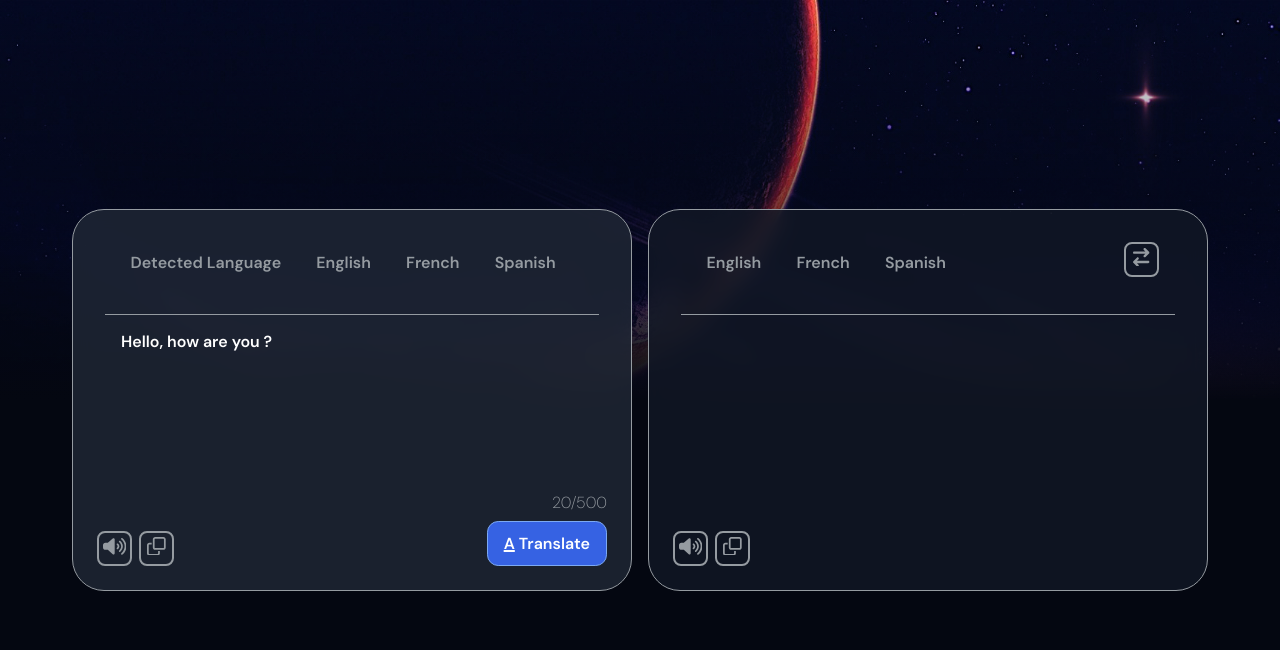
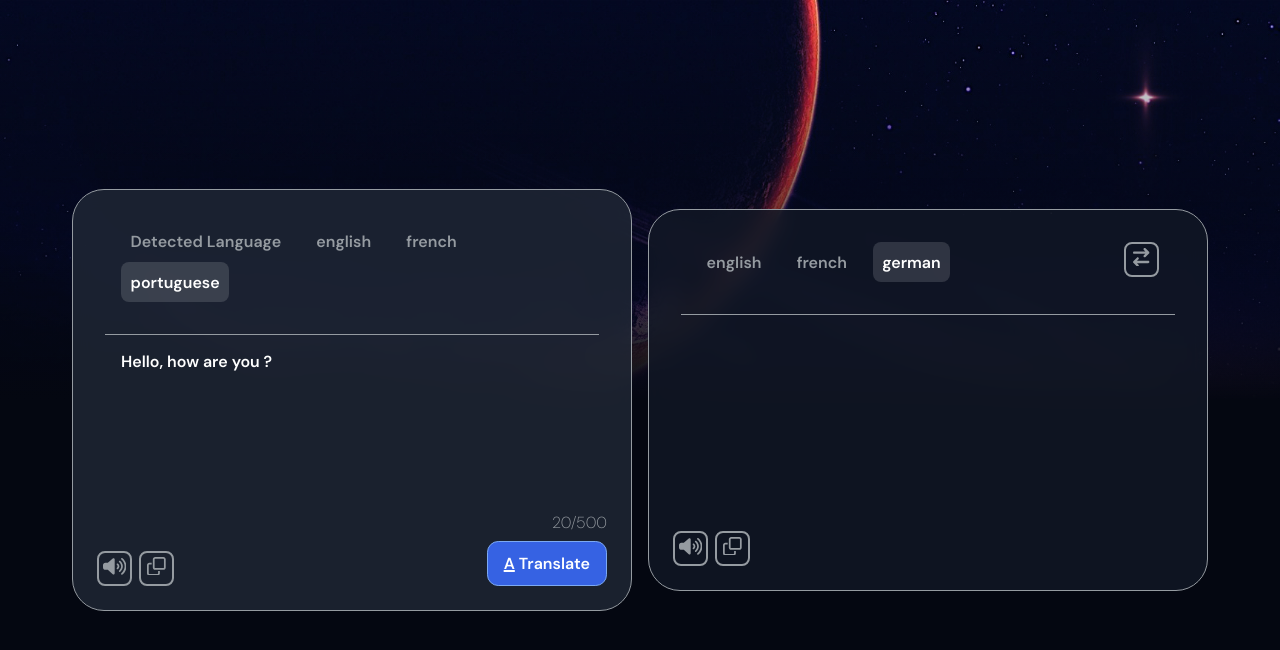
Before and after one commit to dsordes37/translate_app, an Angular app: page / in a window 1280 px wide. Shown: the top 650 px of the page. Built offline with nearby package versions, Linux system fonts and the light colour scheme.

Commit message:
version 0.7

```diff
--- a/src/app/app.component.html
+++ b/src/app/app.component.html
@@ -1,7 +1,8 @@
 
 <main>
-  <app-input (text)="getText($event)"></app-input>
-  <app-output text="{{text}}"></app-output>
+  <app-input fromLang="{{fromLang}}" (text)="getText($event)" (newFromLang)="getFromLang($event)"></app-input>
+
+  <app-output toLang="{{toLang}}" text="{{text}}" (newToLang)="getToLang($event)" (switch)="switchLang()" ></app-output>
 </main>
 
 
--- a/src/app/app.component.ts
+++ b/src/app/app.component.ts
@@ -1,6 +1,7 @@
 import { Component, OnInit} from '@angular/core';
 import { TranslateApiService } from 'src/app/services/translate-api.service';
 import { translationModel } from 'src/app/models/translationModel';
+import { langs } from 'src/data/langs';
 
 @Component({
   selector: 'app-root',
@@ -12,8 +13,10 @@ export class AppComponent implements OnInit {
   text:string='';
   translation?:translationModel;
 
-  fromLang:string='en';
-  toLang:string='pt-br';
+  fromLang:number=3;
+  toLang:number=4;
+
+  langList=langs
 
 
 
@@ -24,10 +27,40 @@ export class AppComponent implements OnInit {
 
   }
 
-  getText(valor:string){
-    this.translate(this.fromLang, this.toLang, valor)
+  ngOnChange(){
 
   }
+
+
+
+  getText(valor:string){
+    this.translate(this.langList[this.fromLang].code, this.langList[this.toLang].code, valor)
+
+  }
+
+  getFromLang(valor:number){
+    if(this.langList[valor].id==this.toLang){
+      this.switchLang()
+    }else{
+      this.fromLang=this.langList[valor].id
+    }
+
+  }
+
+  getToLang(valor:number){
+    if(this.langList[valor].id==this.fromLang){
+      this.switchLang()
+    }else{
+      this.toLang=this.langList[valor].id
+    }
+  }
+
+  switchLang(){
+    let switchSpace=this.toLang
+    this.toLang=this.fromLang
+    this.fromLang=switchSpace
+  }
+
 
 
   translate(fromLang:string, toLang:string, textToTranslate:string){
--- a/src/app/components/input/input.component.css
+++ b/src/app/components/input/input.component.css
@@ -33,8 +33,12 @@
     cursor: pointer;
     border-radius: .5rem;
 
-}button:hover{
+}button:hover, .selected{
     background-color: rgba(255, 255, 255, 0.137);
+
+}.selected{
+    color: white;
+    transition: .7s;
 }
 
 svg{
@@ -73,7 +77,7 @@ textarea{
 }.botton_menu{
     display: flex;
     justify-content: space-between;
-    align-items: end;
+    align-items: flex-end;
 
     position: absolute;
 
--- a/src/app/components/input/input.component.html
+++ b/src/app/components/input/input.component.html
@@ -2,9 +2,9 @@
     <header>
         <div>
             <button class="lang_bt">Detected Language</button>
-            <button class="lang_bt">English</button>
-            <button class="lang_bt">French</button>
-            <button class="lang_bt">Spanish</button>
+            <button class="lang_bt" [ngClass]="{'selected':btStatus[0]}" (click)="emitLang(lang1.id)">{{lang1.name}}</button>
+            <button class="lang_bt" [ngClass]="{'selected':btStatus[1]}" (click)="emitLang(lang2.id)">{{lang2.name}}</button>
+            <button class="lang_bt" [ngClass]="{'selected':btStatus[2]}" (click)="emitLang(lang3.id)">{{lang3.name}}</button>
         </div>
     </header>
     <div class="text">
@@ -12,7 +12,7 @@
     </div>
     <div class="botton_menu">
         <div>
-            <button class="square_bt" (click)="audio()">
+            <button class="square_bt">
                 <svg xmlns="http://www.w3.org/2000/svg" viewBox="0 0 640 512"><!--!Font Awesome Free 6.5.1 by @fontawesome - https://fontawesome.com License - https://fontawesome.com/license/free Copyright 2024 Fonticons, Inc.--><path d="M533.6 32.5C598.5 85.2 640 165.8 640 256s-41.5 170.7-106.4 223.5c-10.3 8.4-25.4 6.8-33.8-3.5s-6.8-25.4 3.5-33.8C557.5 398.2 592 331.2 592 256s-34.5-142.2-88.7-186.3c-10.3-8.4-11.8-23.5-3.5-33.8s23.5-11.8 33.8-3.5zM473.1 107c43.2 35.2 70.9 88.9 70.9 149s-27.7 113.8-70.9 149c-10.3 8.4-25.4 6.8-33.8-3.5s-6.8-25.4 3.5-33.8C475.3 341.3 496 301.1 496 256s-20.7-85.3-53.2-111.8c-10.3-8.4-11.8-23.5-3.5-33.8s23.5-11.8 33.8-3.5zm-60.5 74.5C434.1 199.1 448 225.9 448 256s-13.9 56.9-35.4 74.5c-10.3 8.4-25.4 6.8-33.8-3.5s-6.8-25.4 3.5-33.8C393.1 284.4 400 271 400 256s-6.9-28.4-17.7-37.3c-10.3-8.4-11.8-23.5-3.5-33.8s23.5-11.8 33.8-3.5zM301.1 34.8C312.6 40 320 51.4 320 64V448c0 12.6-7.4 24-18.9 29.2s-25 3.1-34.4-5.3L131.8 352H64c-35.3 0-64-28.7-64-64V224c0-35.3 28.7-64 64-64h67.8L266.7 40.1c9.4-8.4 22.9-10.4 34.4-5.3z"/></svg>
             </button>
             <button class="square_bt"  (click)="copyText()">
--- a/src/app/components/input/input.component.ts
+++ b/src/app/components/input/input.component.ts
@@ -1,30 +1,44 @@
-import { Component, EventEmitter, OnInit, Output, Input} from '@angular/core';
+import { Component, EventEmitter, OnInit, Output, Input, OnChanges, SimpleChanges} from '@angular/core';
 import { AudioApiService } from 'src/app/services/audio-api.service';
+import { langs } from 'src/data/langs';
 
 @Component({
   selector: 'app-input',
   templateUrl: './input.component.html',
   styleUrls: ['./input.component.css']
 })
-export class InputComponent implements OnInit {
+export class InputComponent implements OnInit, OnChanges {
 
   @Output() text= new EventEmitter();
 
-  @Input() fromLang:string='en';
+  @Output() newFromLang= new EventEmitter();
 
-  @Input() toLang:string='fr';
+  @Input() fromLang:string='0';
 
   processChange:any;
 
   textLengh:number=0;
 
+  langList=langs;
+
+  lang1=this.langList[0];
+  lang2=this.langList[1];
+  lang3=this.langList[2];
+
+  btStatus=[true, false, false]
+
+
   constructor(private service:AudioApiService) { }
 
   ngOnInit(): void {
     //this.run()
-    this.processChange = this.debounce(() => this.saveInput());
     this.countTextLengh()
+    this.select_lang(this.fromLang)
 
+  }
+
+  ngOnChanges(changes: SimpleChanges): void {
+    this.select_lang(this.fromLang)
   }
 
   run(){
@@ -32,17 +46,7 @@ export class InputComponent implements OnInit {
     this.text.emit(source.value);
   }
 
-  debounce(func:Function, timeout:number=300){
-    let timer:any;
-    return (...args:any[])=>{
-      clearTimeout(timer);
-      timer=setTimeout(()=>{func.apply(this, args);}, timeout);
-    };
-  }
 
-  saveInput(){
-    console.log('Salvando os dados');
-  }
 
   countTextLengh(){
     let source:any=this.getSource();
@@ -61,10 +65,21 @@ export class InputComponent implements OnInit {
     navigator.clipboard.writeText(source.value)
   }
 
-  async audio(){
-    console.log("carregando...")
-    await this.service.run()
-    console.log("carregado")
+  select_lang(id:any){
+    if(id=='0'){
+      this.btStatus=[true, false, false]
+    }else if(id=='1'){
+      this.btStatus=[false, true, false]
+    }else{
+      this.btStatus=[false, false, true]
+      this.lang3=this.langList[id]
+    }
+
+    //this.newToLang.emit(this.langList[id].id)
+  }
+
+  emitLang(id:any){
+    this.newFromLang.emit(this.langList[id].id)
   }
 
 
--- a/src/app/components/output/output.component.css
+++ b/src/app/components/output/output.component.css
@@ -33,8 +33,12 @@
     cursor: pointer;
     border-radius: .5rem;
 
-}button:hover{
+}button:hover, .selected{
     background-color: rgba(255, 255, 255, 0.137);
+
+}.selected{
+    color: white;
+    transition: .7s;
 }
 
 svg{
@@ -44,6 +48,7 @@ svg{
 .lang_bt{
     margin-right: 1rem;
     padding: .6rem;
+
 }.square_bt{
     border: 2px solid #959ba1;
     width: 2.2rem;
@@ -73,7 +78,7 @@ textarea{
 }.botton_menu{
     display: flex;
     justify-content: space-between;
-    align-items: end;
+    align-items: flex-end;
 
     position: absolute;
 
--- a/src/app/components/output/output.component.html
+++ b/src/app/components/output/output.component.html
@@ -1,11 +1,11 @@
 <div class="container">
     <header>
         <div>
-            <button class="lang_bt">English</button>
-            <button class="lang_bt">French</button>
-            <button class="lang_bt">Spanish</button>
+            <button class="lang_bt" [ngClass]="{'selected': btStatus[0]}" (click)="emitLang(lang1.id)" >{{lang1.name}}</button>
+            <button class="lang_bt" [ngClass]="{'selected': btStatus[1]}" (click)="emitLang(lang2.id)" >{{lang2.name}}</button>
+            <button class="lang_bt" [ngClass]="{'selected': btStatus[2]}" (click)="emitLang(lang3.id)" >{{lang3.name}}</button>
         </div>
-        <button class="square_bt">
+        <button class="square_bt" (click)="switchLang()">
             <svg xmlns="http://www.w3.org/2000/svg" viewBox="0 0 448 512"><!--!Font Awesome Free 6.5.1 by @fontawesome - https://fontawesome.com License - https://fontawesome.com/license/free Copyright 2024 Fonticons, Inc.--><path d="M438.6 150.6c12.5-12.5 12.5-32.8 0-45.3l-96-96c-12.5-12.5-32.8-12.5-45.3 0s-12.5 32.8 0 45.3L338.7 96 32 96C14.3 96 0 110.3 0 128s14.3 32 32 32l306.7 0-41.4 41.4c-12.5 12.5-12.5 32.8 0 45.3s32.8 12.5 45.3 0l96-96zm-333.3 352c12.5 12.5 32.8 12.5 45.3 0s12.5-32.8 0-45.3L109.3 416 416 416c17.7 0 32-14.3 32-32s-14.3-32-32-32l-306.7 0 41.4-41.4c12.5-12.5 12.5-32.8 0-45.3s-32.8-12.5-45.3 0l-96 96c-12.5 12.5-12.5 32.8 0 45.3l96 96z"/></svg>
         </button>
     </header>
--- a/src/app/components/output/output.component.ts
+++ b/src/app/components/output/output.component.ts
@@ -1,17 +1,29 @@
-import { Component, OnInit, Input} from '@angular/core';
+import { Component, OnInit, Input, Output, EventEmitter, OnChanges, SimpleChanges} from '@angular/core';
+import { langs } from 'src/data/langs';
 
 @Component({
   selector: 'app-output',
   templateUrl: './output.component.html',
   styleUrls: ['./output.component.css']
 })
-export class OutputComponent implements OnInit {
+export class OutputComponent implements OnInit, OnChanges{
 
   @Input() text:string='';
 
-  @Input() fromLang:string='en';
+  @Input() toLang:any;
 
-  @Input() toLang:string='fr';
+  @Output() newToLang= new EventEmitter
+
+  @Output() switch=new EventEmitter
+
+  langList=langs
+
+  lang1=this.langList[0];
+  lang2=this.langList[1];
+  lang3=this.langList[2];
+
+  btStatus:boolean[]=[false, true, false]
+
 
 
   constructor() {
@@ -19,8 +31,14 @@ export class OutputComponent implements OnInit {
   }
 
   ngOnInit(): void {
+    this.select_lang(this.toLang)
+  }
 
+  ngOnChanges(changes: SimpleChanges): void {
+    this.select_lang(this.toLang)
   }
+
+
 
   getSource(){
     let source:any=document.querySelector('#outputText');
@@ -32,4 +50,30 @@ export class OutputComponent implements OnInit {
     navigator.clipboard.writeText(source.value)
   }
 
+  select_lang(id:any){
+    if(id=='0'){
+      this.btStatus=[true, false, false]
+    }else if(id=='1'){
+      this.btStatus=[false, true, false]
+    }else{
+      this.btStatus=[false, false, true]
+      this.lang3=this.langList[id]
+    }
+
+    //this.newToLang.emit(this.langList[id].id)
+  }
+
+  emitLang(id:any){
+    console.log(id)
+    this.newToLang.emit(this.langList[id].id)
+  }
+
+  switchLang(){
+    this.switch.emit()
+  }
+
+
+
+
+
 }
--- /dev/null
+++ b/src/app/models/language.ts
@@ -0,0 +1,6 @@
+export type language={
+    id:number,
+    name:string,
+    code:string,
+    status:string
+}
--- /dev/null
+++ b/src/data/langs.ts
@@ -0,0 +1,58 @@
+import { language } from "src/app/models/language"
+
+export const langs:language[]=[
+    {
+        id:0,
+        name:'english',
+        code:'en',
+        status:''
+    },
+    {
+        id:1,
+        name:'french',
+        code:'fr',
+        status:''
+    },
+    {
+        id:2,
+        name:'spanish',
+        code:'es',
+        status:''
+    },
+    {
+        id:3,
+        name:'portuguese',
+        code:'pt-br',
+        status:''
+    },
+    {
+        id:4,
+        name:'german',
+        code:'de',
+        status:''
+    },
+    {
+        id:5,
+        name:'italian',
+        code:'it',
+        status:''
+    },
+    {
+        id:6,
+        name:'greek',
+        code:'el',
+        status:''
+    },
+    {
+        id:7,
+        name:'russian',
+        code:'ru',
+        status:''
+    },
+    {
+        id:8,
+        name:'japanese',
+        code:'ja',
+        status:''
+    }
+]
```
